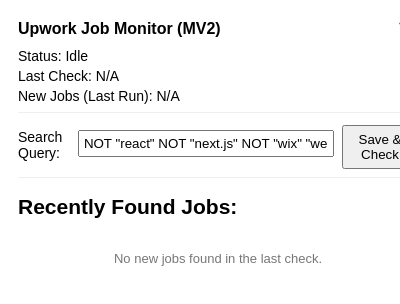
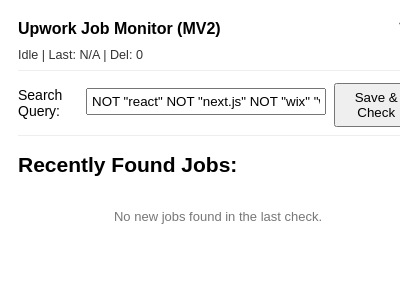
Before and after one commit to milllan/upwork-job-monitor, a browser extension: page popup/popup.html in a window 400 px wide. Shown: the top 304 px of the page. Drawn offline with Linux system fonts and the light colour scheme.

Commit message:
Enhance job filtering: Add "Funnel Expert" and "BigCommerce Developer" to exclusion strings for improved job retrieval. Enhance popup UI: Consolidate status display to show current monitor status, last check time, and deleted jobs count.

```diff
--- a/background/service-worker.js
+++ b/background/service-worker.js
@@ -17,6 +17,8 @@
   "SEO Specialist Needed for Website Optimization",
   "TikTok Shop",
   "Virtual Assistant",
+  "Funnel Expert",
+  "BigCommerce Developer ",
   // e.g., "german required", "based in usa only"
 ].map(s => s.toLowerCase());
 
--- a/popup/popup.html
+++ b/popup/popup.html
@@ -7,10 +7,10 @@
     body { font-family: sans-serif; width: 400px; padding: 10px; font-size: 14px; }
     h1 { font-size: 16px; margin: 0 0 8px 0; display: flex; align-items: center; justify-content: space-between; }
     p { margin: 4px 0; } /* Slightly reduced paragraph margin */
-    input[type="text"] { width: 95%; margin-bottom: 4px; padding: 4px; box-sizing: border-box; } /* Reduced bottom margin, added box-sizing */
+    input[type="text"] { width: calc(100% - 85px); margin-bottom: 4px; padding: 4px; box-sizing: border-box; } /* Adjusted width for button */
     button { margin-top: 4px; padding: 5px 8px; } /* Reduced top margin */
     .query-section { margin-bottom: 8px; display: flex; align-items: center; }
-    .status-section p { margin-bottom: 4px; } /* Reduced bottom margin for status lines */
+    .status-section p { margin-bottom: 4px; font-size: 0.9em; color: #333; } /* Style for the consolidated status */
     hr { margin: 8px 0; border: 0; border-top: 1px solid #eee; } /* Reduced margin, styled HR */
     .recent-jobs-container { margin-top: 10px; max-height: 250px; overflow-y: auto; }
     .job-item {
@@ -125,9 +125,7 @@
   <h1>Upwork Job Monitor (MV2) <button id="manualCheckButton" title="Check Now (with saved query)">&#x21BB;</button></h1>
 
   <div class="status-section">
-    <p>Status: <span id="status">Initializing...</span></p>
-    <p>Last Check: <span id="lastCheckTime">N/A</span></p>
-    <p>New Jobs (Last Run): <span id="newJobsCount">N/A</span></p>
+    <p id="consolidatedStatus">Initializing status...</p>
   </div>
   <hr>
   <div class="query-section">
--- a/popup/popup.js
+++ b/popup/popup.js
@@ -1,8 +1,6 @@
 // popup.js
 document.addEventListener('DOMContentLoaded', () => {
-  const statusEl = document.getElementById('status');
-  const lastCheckTimeEl = document.getElementById('lastCheckTime');
-  const newJobsCountEl = document.getElementById('newJobsCount');
+  const consolidatedStatusEl = document.getElementById('consolidatedStatus');
   const manualCheckButton = document.getElementById('manualCheckButton');
   const userQueryInput = document.getElementById('userQueryInput');
   const saveQueryButton = document.getElementById('saveQueryButton');
@@ -39,6 +37,36 @@
   function saveDeletedState() {
     const MAX_DELETED_IDS = 200; // Keep the last 200 deleted IDs
     chrome.storage.local.set({ deletedJobIds: Array.from(deletedJobIds).slice(-MAX_DELETED_IDS) });
+    // Update UI immediately for deleted count
+    updateConsolidatedStatusDisplay({ deletedJobsCount: deletedJobIds.size });
+  }
+
+  function updateConsolidatedStatusDisplay(data = {}) {
+    if (!consolidatedStatusEl) return;
+
+    // Preserve existing values if not provided in data, to allow partial updates
+    const currentStatusText = consolidatedStatusEl.querySelector('span[title^="Current monitor status"]')?.textContent || 'Idle';
+    const currentLastCheckText = consolidatedStatusEl.querySelector('span[title^="Last successful check time"]')?.textContent.replace('Last: ','') || 'N/A';
+    const currentDeletedText = consolidatedStatusEl.querySelector('span[title^="Jobs you\'ve deleted"]')?.textContent.replace('Del: ','') || deletedJobIds.size.toString();
+
+    const statusText = data.monitorStatusText !== undefined ? data.monitorStatusText : currentStatusText;
+
+    let lastCheckDisplay = currentLastCheckText;
+    if (data.lastCheckTimestamp !== undefined) {
+      if (data.lastCheckTimestamp) {
+        const lastCheckDate = new Date(data.lastCheckTimestamp);
+        const timeString = lastCheckDate.toLocaleTimeString([], { hour: '2-digit', minute: '2-digit' });
+        lastCheckDisplay = `${timeString} (${timeAgo(lastCheckDate)})`;
+      } else {
+        lastCheckDisplay = 'N/A';
+      }
+    }
+    const deletedCount = data.deletedJobsCount !== undefined ? data.deletedJobsCount : parseInt(currentDeletedText, 10) || 0;
+
+    consolidatedStatusEl.innerHTML =
+      `<span title="Current monitor status">${statusText}</span> | ` +
+      `<span title="Last successful check time">Last: ${lastCheckDisplay}</span> | ` +
+      `<span title="Jobs you've deleted from the list">Del: ${deletedCount}</span>`;
   }
 
   function displayRecentJobs(jobs = []) {
@@ -175,34 +203,33 @@
       (result) => {
         if (chrome.runtime.lastError) {
           console.error("Popup: Error getting storage:", chrome.runtime.lastError.message);
-          statusEl.textContent = 'Error loading status';
+          updateConsolidatedStatusDisplay({ monitorStatusText: 'Error loading status' });
           recentJobsListDiv.innerHTML = '<p class="no-jobs">Error loading job data.</p>';
           return;
         }
-        statusEl.textContent = result.monitorStatus || 'Idle';
-        if (result.lastCheckTimestamp) {
-          lastCheckTimeEl.textContent = new Date(result.lastCheckTimestamp).toLocaleString();
-        } else {
-          lastCheckTimeEl.textContent = 'N/A';
-        }
-        newJobsCountEl.textContent = result.newJobsInLastRun !== undefined ? result.newJobsInLastRun : 'N/A';
         userQueryInput.value = result.currentUserQuery || DEFAULT_QUERY;
         deletedJobIds = new Set(result.deletedJobIds || []); // Load deleted state
         collapsedJobIds = new Set(result.collapsedJobIds || []); // Load collapsed state
+
+        updateConsolidatedStatusDisplay({
+          monitorStatusText: result.monitorStatus || 'Idle', // This includes "New (notifiable): X"
+          lastCheckTimestamp: result.lastCheckTimestamp,
+          deletedJobsCount: deletedJobIds.size
+        });
+
         displayRecentJobs(result.recentFoundJobs || []);
       }
     );
   }
 
   function triggerCheck(queryToUse) {
-    statusEl.textContent = 'Checking...';
-    // Do not clear the list here; let it be updated by loadStoredData after the check completes.
+    updateConsolidatedStatusDisplay({ monitorStatusText: 'Checking...' });
     console.log("Popup: Triggering check with query:", queryToUse);
 
     chrome.runtime.sendMessage({ action: "manualCheck", userQuery: queryToUse }, (response) => {
       if (chrome.runtime.lastError) {
         console.error("Popup: Error sending manual check message:", chrome.runtime.lastError.message);
-        statusEl.textContent = 'Error triggering check';
+        // Rely on updatePopupDisplay message or next loadStoredData to update status from storage
         loadStoredData(); // Attempt to refresh with current state on error
       } else {
         console.log("Popup: Manual check message sent, background responded:", response);
```
